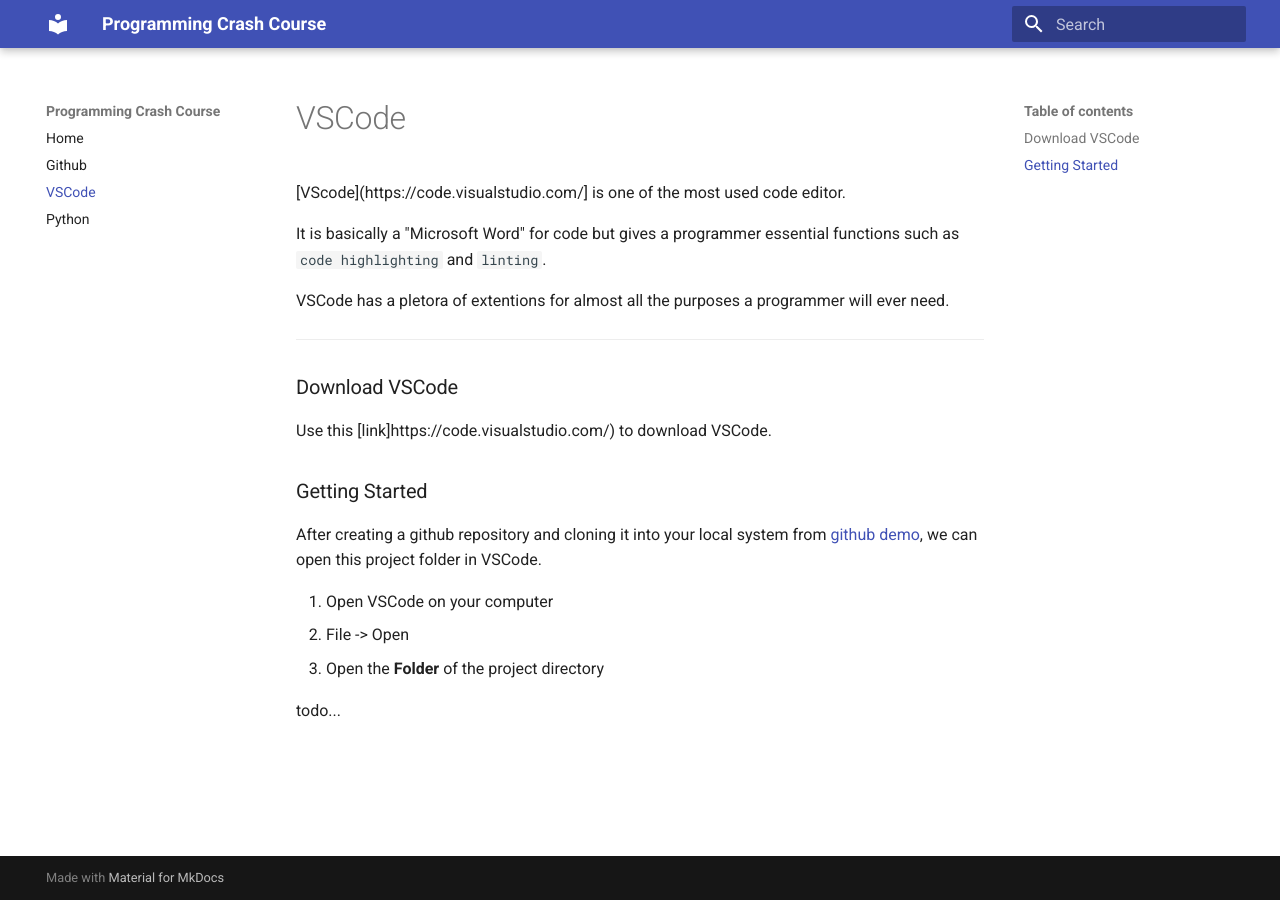
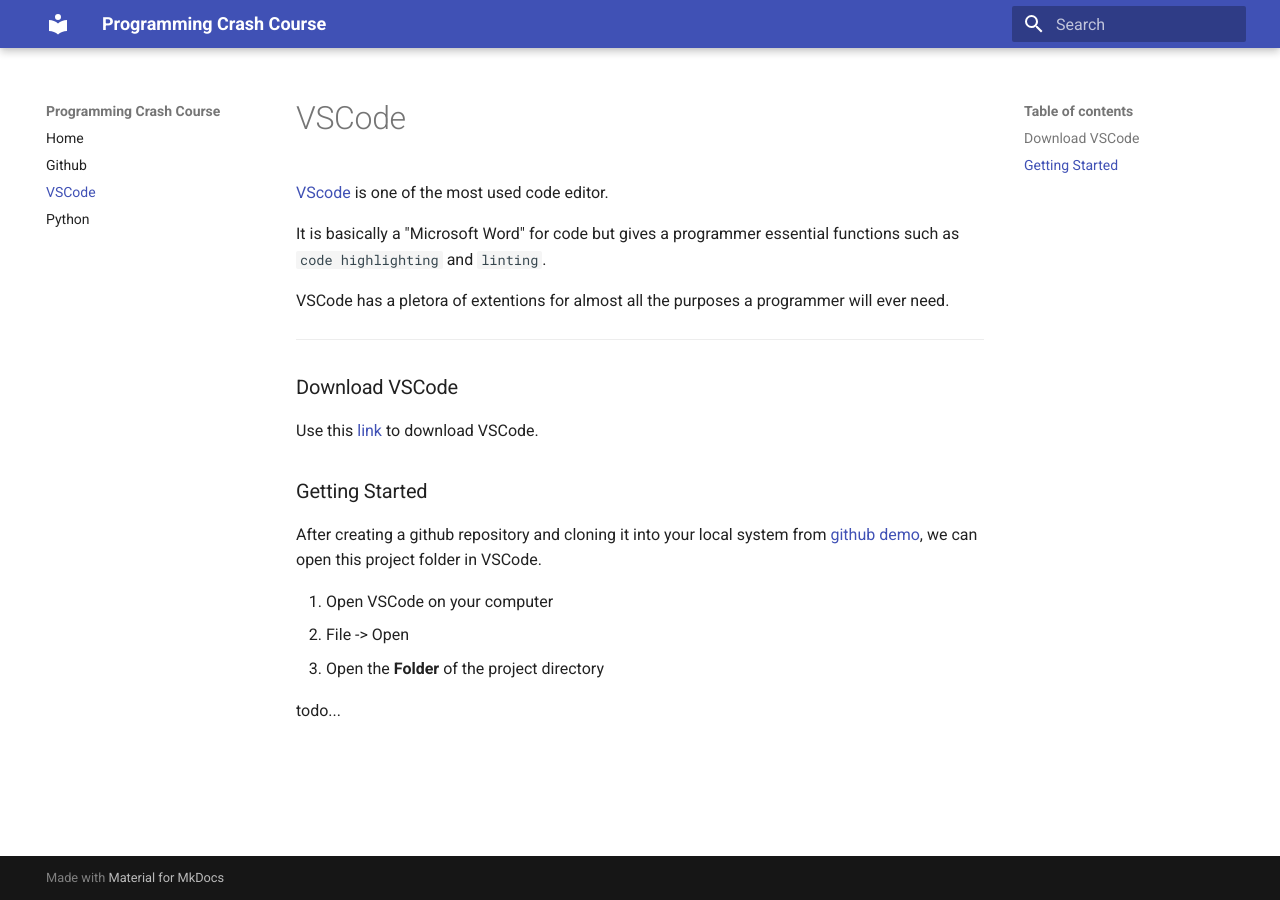
Before and after one commit to scott-cjx/Programming-Crash-Course, an MkDocs documentation site: the page built from docs/vscode/README.md, in a window 1280 px wide. Built offline with MkDocs 1.6.1 and Material for MkDocs 9.7.7, drawn with Linux system fonts in a browser that asks for light colours.

Commit message:
automated commit

```diff
--- a/docs/vscode/README.md
+++ b/docs/vscode/README.md
@@ -1,6 +1,6 @@
 # VSCode
 
-[VScode](https://code.visualstudio.com/] is one of the most used code editor.
+[VScode](https://code.visualstudio.com/) is one of the most used code editor.
 
 It is basically a "Microsoft Word" for code but gives a programmer essential functions such as `code highlighting` and `linting`.
 
@@ -10,7 +10,7 @@
 
 ### Download VSCode
 
-Use this [link]https://code.visualstudio.com/) to download VSCode.
+Use this [link](https://code.visualstudio.com/) to download VSCode.
 
 
 ### Getting Started
```
